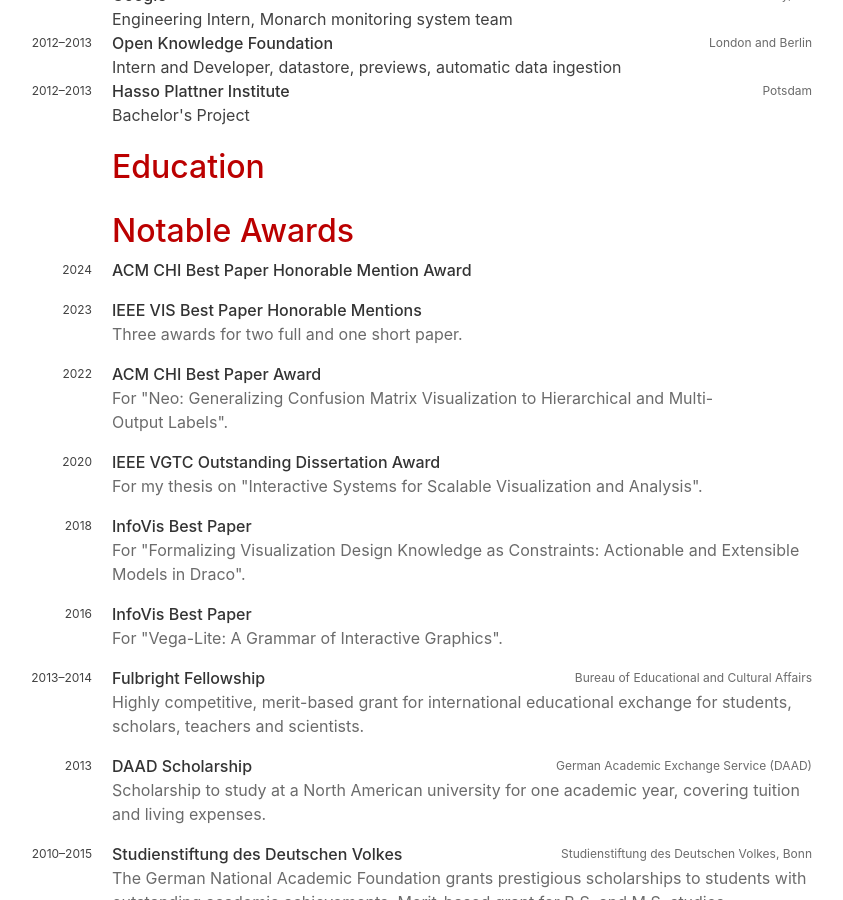
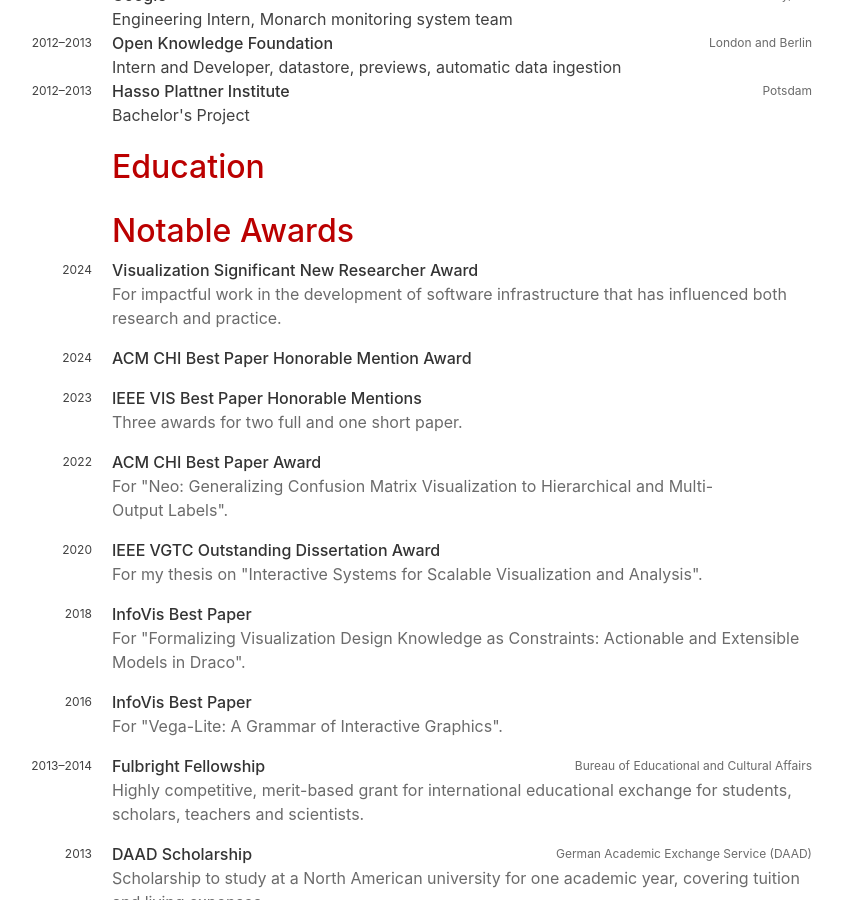
Before and after one commit to domoritz/domoritz.github.io, a Jekyll site: the page built from cv.html, in a window 1280 px wide and 900 px high, scrolled down 988 px. Shown: the whole window, without its empty margins (228-1071 px from the left). Built offline with Jekyll 4.4.1, drawn with Linux system fonts in a browser that asks for light colours; nearby versions of some CDN libraries.

Commit message:
add award

```diff
--- a/_data/awards.yml
+++ b/_data/awards.yml
@@ -1,3 +1,6 @@
+- name: Visualization Significant New Researcher Award
+  years: 2024
+  description: "For impactful work in the development of software infrastructure that has influenced both research and practice."
 - name: ACM CHI Best Paper Honorable Mention Award
   years: 2024
 - name: IEEE VIS Best Paper Honorable Mentions
```
